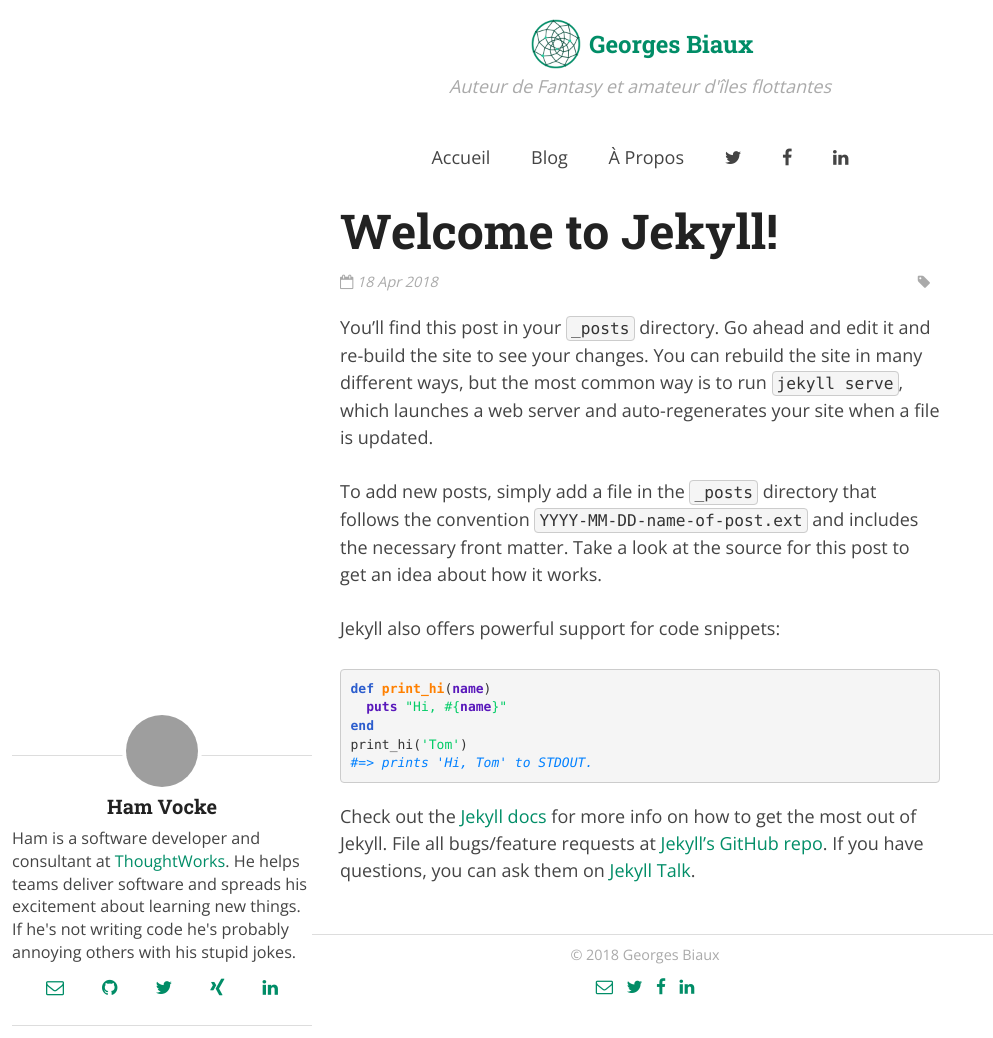
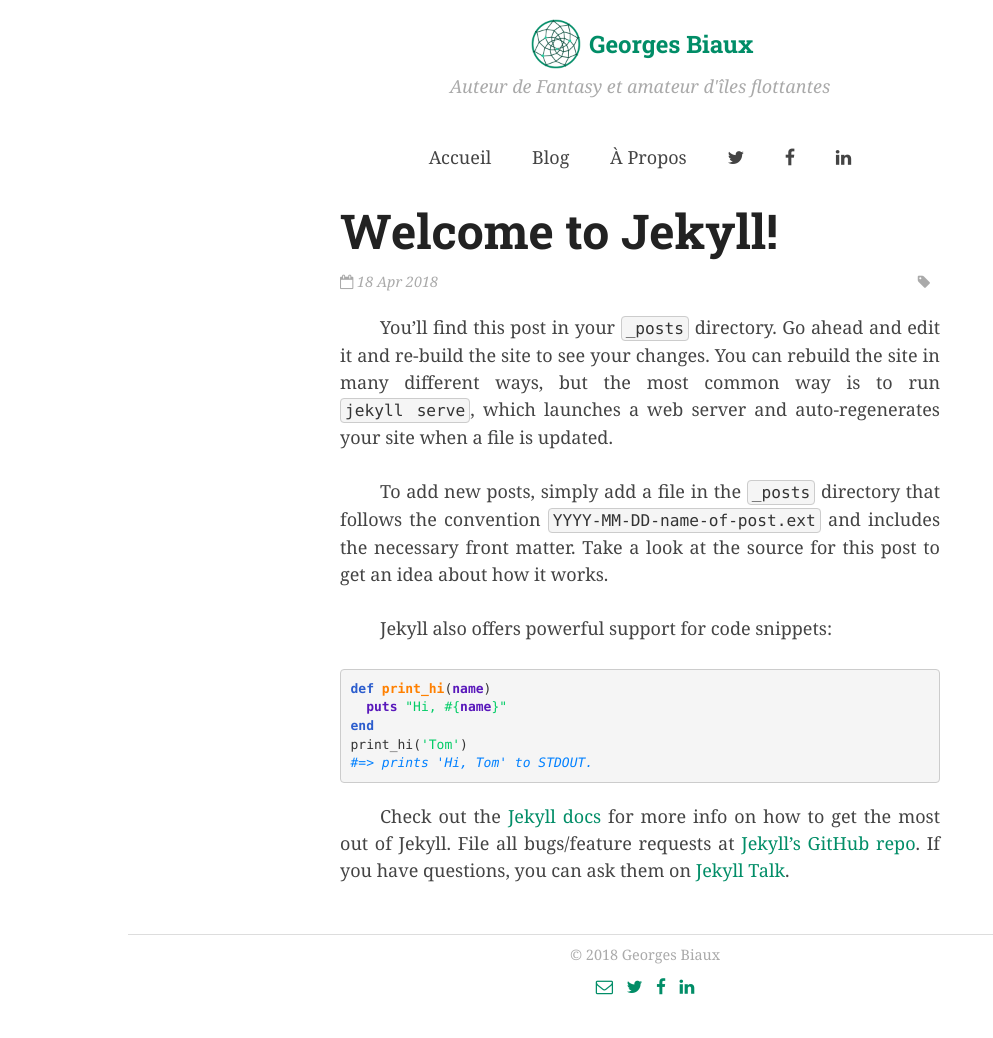
Before and after one commit to georgesbiaux/georgesbiaux.github.io, a Jekyll site: the page built from _posts/2018-04-18-welcome-to-jekyll.markdown, in a window 1280 px wide and 1038 px high. Shown: the whole window, without its empty margins (0-993 px from the left). Built offline with Jekyll 4.4.1, drawn with Linux system fonts in a browser that asks for light colours; nearby versions of some CDN libraries; grey boxes are pictures that could not be loaded.

Commit message:
Adjust post style

```diff
--- a/_layouts/post.html
+++ b/_layouts/post.html
@@ -17,33 +17,6 @@ layout: default
 <div class="post">
   {{ content }}
 </div>
-
-<div class="author">
-  <img src="/assets/img/ham.jpg" class="media-object img-circle">
-  <h4>Ham Vocke</h4>
-  <p class="lead">
-   Ham is a software developer and consultant at <a href="https://www.thoughtworks.com/">ThoughtWorks</a>. He helps teams deliver software and spreads his excitement about learning new things. If he's not writing code he's probably annoying others with his stupid jokes.</a>
-  <div class="contact">
-    <div class="icons">
-      <a href="mailto:ham@hamvocke.com">
-        <i class="fa fa-envelope-o"></i>
-      </a> &nbsp;
-      <a href="https://github.com/hamvocke">
-        <i class="fa fa-github"></i>
-      </a> &nbsp;
-      <a href="https://twitter.com/hamvocke">
-        <i class="fa fa-twitter"></i>
-      </a> &nbsp;
-      <a href="https://www.xing.com/profile/Hermann_Vocke">
-        <i class="fa fa-xing"></i>
-      </a> &nbsp;
-      <a href="https://www.linkedin.com/in/hermannvocke/">
-        <i class="fa fa-linkedin"></i>
-      </a>
-    </div>
-  </div>
-</div>
-
     {% if page.comments %}
     <div class="comments">
       <h2>Comments</h2>
--- a/assets/css/hamvocke.css
+++ b/assets/css/hamvocke.css
@@ -1,6 +1,6 @@
 body {
     font-size: 18px;
-    font-family: 'Open Sans', sans-serif;
+    font-family: 'Georgia', sans-serif;
 }
 
 h1, h2, h3, h4 {
@@ -247,6 +247,11 @@ h1.title {
     margin-right: 10px;
 }
 
+.posts .content p, .post p {
+  text-align: justify;
+  text-indent: 40px;
+}
+
 .post img {
     max-width: 100%;
     height: auto;
```
